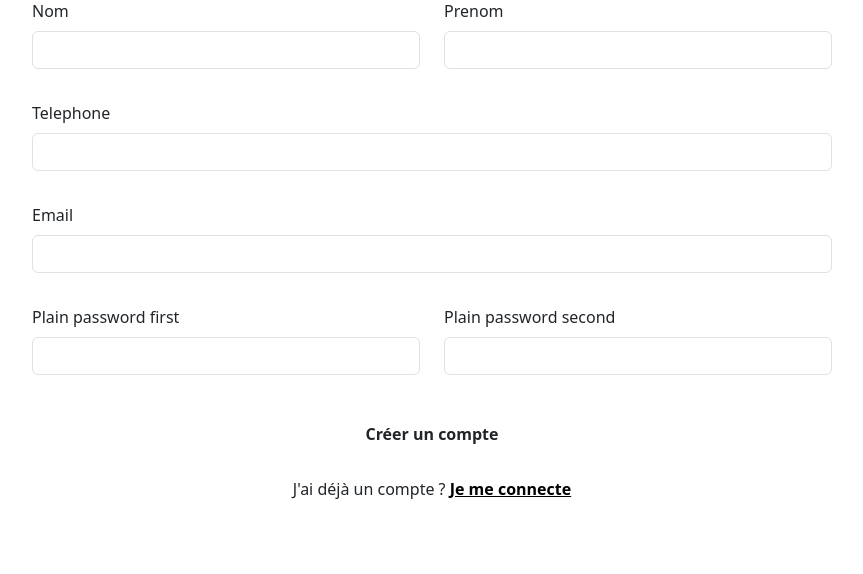
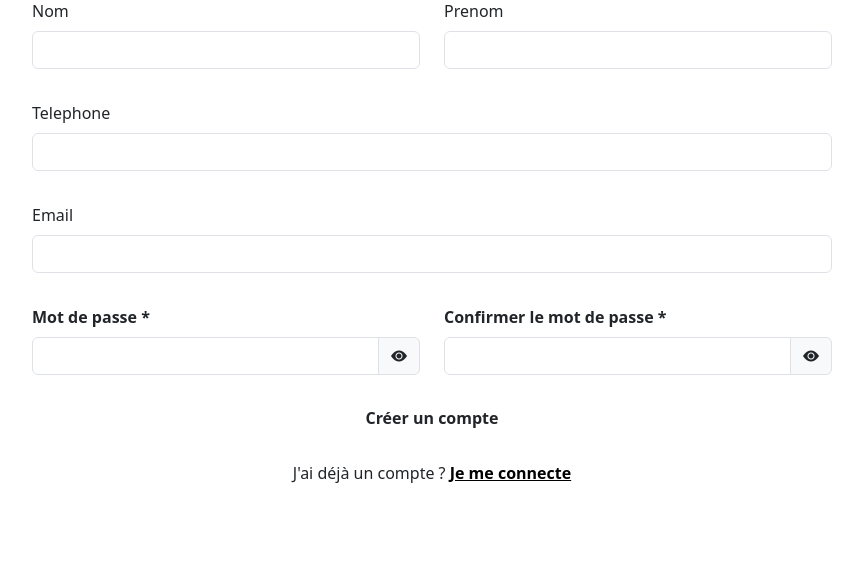
Before and after one commit to ThomasLosc/Childyo, a Symfony app: template templates/registration/register.html.twig in a window 1280 px wide. Shown: the part 271-845 px from the top of the page, without its empty margins (208-1071 px from the left). Run offline with Twig, Linux system fonts and the light colour scheme; the template is opened without the code that fills it, so the values that code supplies are empty; form fields are guessed from the names that the template uses; some libraries are stand-ins or nearby versions.

Commit message:
Ajout des yeux
possibilité de voir les mots de passe ou non dans le register et login

```diff
--- a/assets/styles/app.css
+++ b/assets/styles/app.css
@@ -46,6 +46,10 @@
 
 .form-check-input {
     margin-right: 10px;
+}
+
+.border-blue {
+    border-color: #003366;
 }
 
 /* Ajout de class */
--- a/templates/registration/register.html.twig
+++ b/templates/registration/register.html.twig
@@ -31,10 +31,22 @@
         </div>
         <div class="row mt-3">
             <div class="col-md-6 col-12 form-group-custom">
-				{{ form_row(registrationForm.plainPassword.first) }}
+                <label for="{{ registrationForm.plainPassword.first.vars.id }}" class="form-label fw-bold">Mot de passe *</label>
+                <div class="input-group">
+                    {{ form_widget(registrationForm.plainPassword.first, { 'attr': {'class': 'form-control', 'autocomplete': 'new-password'} }) }}
+                    <span class="input-group-text text-dark border-blue" onclick="togglePassword('{{ registrationForm.plainPassword.first.vars.id }}')">
+                        <i class="bi bi-eye-fill" id="togglePasswordIcon_{{ registrationForm.plainPassword.first.vars.id }}"></i>
+                    </span>
+                </div>
             </div>
             <div class="col-md-6 col-12 form-group-custom">
-				{{ form_row(registrationForm.plainPassword.second) }}
+                <label for="{{ registrationForm.plainPassword.second.vars.id }}" class="form-label fw-bold">Confirmer le mot de passe *</label>
+                <div class="input-group">
+                    {{ form_widget(registrationForm.plainPassword.second, { 'attr': {'class': 'form-control', 'autocomplete': 'new-password'} }) }}
+                    <span class="input-group-text text-dark border-blue" onclick="togglePassword('{{ registrationForm.plainPassword.second.vars.id }}')">
+                        <i class="bi bi-eye-fill" id="togglePasswordIcon_{{ registrationForm.plainPassword.second.vars.id }}"></i>
+                    </span>
+                </div>
             </div>
         </div>
         <div class="w-50 m-auto mt-4" style="min-width: fit-content;">
@@ -48,4 +60,20 @@
     </div>
     {{ form_end(registrationForm) }}
     {{ include('footer/footer.html.twig') }}
+
+    <script>
+        function togglePassword(id) {
+            const passwordInput = document.getElementById(id);
+            const togglePasswordIcon = document.getElementById('togglePasswordIcon_' + id);
+            if (passwordInput.type === 'password') {
+                passwordInput.type = 'text';
+                togglePasswordIcon.classList.remove('bi-eye-fill');
+                togglePasswordIcon.classList.add('bi-eye-slash-fill');
+            } else {
+                passwordInput.type = 'password';
+                togglePasswordIcon.classList.remove('bi-eye-slash-fill');
+                togglePasswordIcon.classList.add('bi-eye-fill');
+            }
+        }
+    </script>
 {% endblock %}
```
Also changed, not shown: templates/security/login.html.twig (+24 -6 lines). Lines whose indentation alone changed are shown as unchanged.
